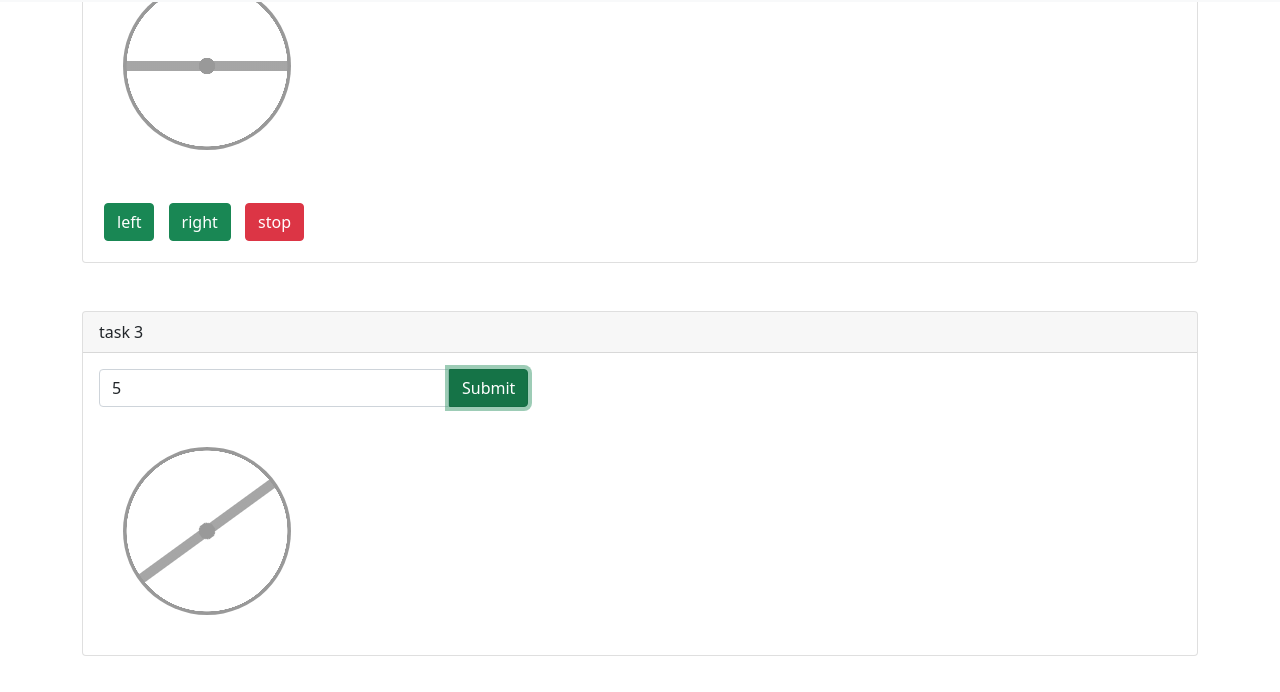
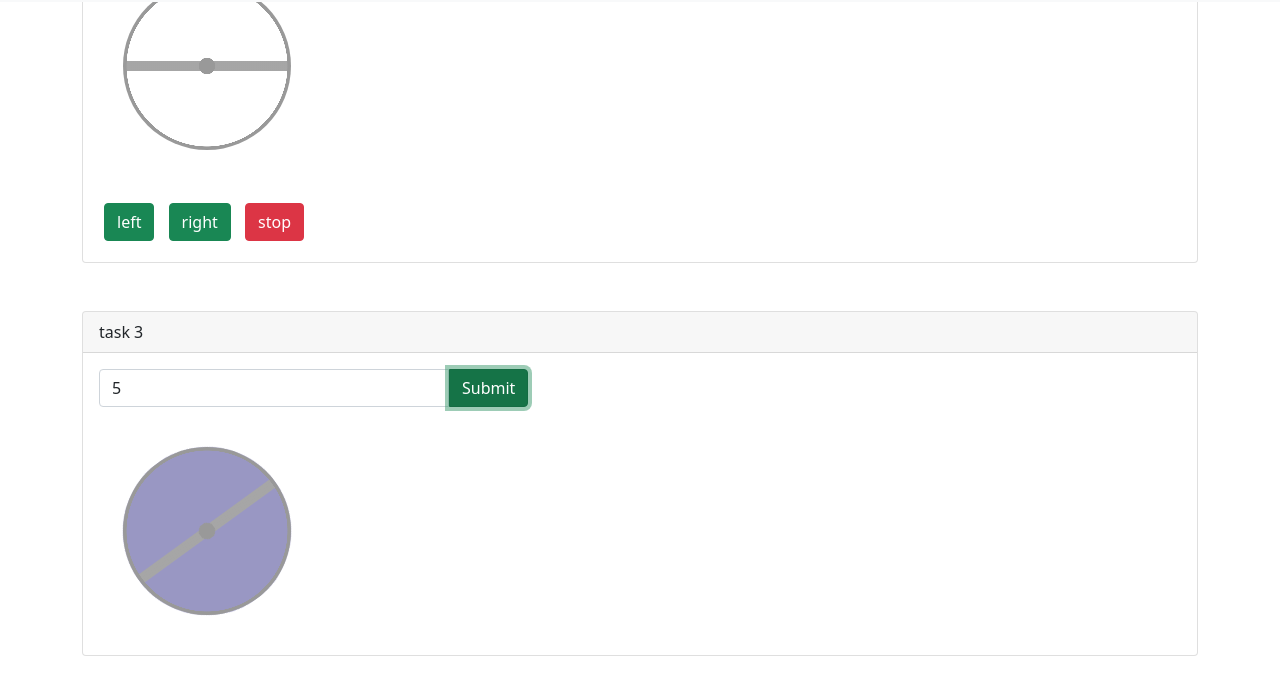
Before and after one commit to cagohil/task, a plain HTML site: page index.html in a window 1280 px wide. Both pictures are taken after typing "5" into the empty fields and a click on the button "Submit". Shown: the part 487-1179 px from the top of the page. Drawn offline with nearby package versions, Linux system fonts and the light colour scheme.

Commit message:
ketframe
Signed-off-by: cagohil <chirag.gohil@exultitsolution.com>

```diff
--- a/script.js
+++ b/script.js
@@ -73,8 +73,6 @@ function stopSpinner() {
 }
 // task 2 end here
 
-
-
 // task 3 start here
 function valueSpinner() {
   const myInput = document.querySelector("#my-input");
@@ -82,12 +80,32 @@ function valueSpinner() {
 
   const repeatCount = 0;
 
+  // random color generator function
+  function get_random_color() {
+    function c() {
+      var hex = Math.floor(Math.random() * 256).toString(16);
+      return ("0" + String(hex)).substr(-2); // pad with zero
+    }
+    return "#" + c() + c() + c();
+  }
+
+
   for (let i = 0; i <= repeatCount; i++) {
-    setTimeout(() => {
-      wheelBox.style.animation = 'none';
-      wheelBox.style.backgroundColor = 'white';
-      void wheelBox.offsetWidth;
-      wheelBox.style.animation = `spin var(--dur) linear ${myInput.value}`;
-    }, i * parseFloat(myInput.value) * 0);
+    wheelBox.style.animation = "none";
+    void wheelBox.offsetWidth;
+    wheelBox.style.animation = `spin var(--dur) linear ${myInput.value}`;
+    document.styleSheets[0].insertRule(
+      `\
+    @keyframes spin {\
+      from {\
+         transform: rotateZ(0deg);\
+         background-color: ${get_random_color()};\
+        }\
+      to {\
+       transform: rotateZ(360deg);\
+       background-color: ${get_random_color()}\
+       }\
+    }`
+    );
   }
 }
--- a/style.css
+++ b/style.css
@@ -101,11 +101,11 @@ span {
 }
 
 #task-2 .spokeRight {
-  animation: spinRight var(--dur) linear 1;
+  animation: spinRight var(--dur) linear infinite;
 }
 
 #task-2 .spokeLeft {
-  animation: spinLeft var(--dur) linear 1;
+  animation: spinLeft var(--dur) linear infinite;
 }
 
 
@@ -175,17 +175,15 @@ span {
 }
 
 
-@keyframes spin {
+/* @keyframes spin {
   from {
     transform: rotate(0);
-    /* background-color: Blue; */
   }
 
   to {
     transform: rotate(1turn);
-    /* background-color: black; */
   }
-}
+} */
 
 /* task 3 css end here */
 
```
